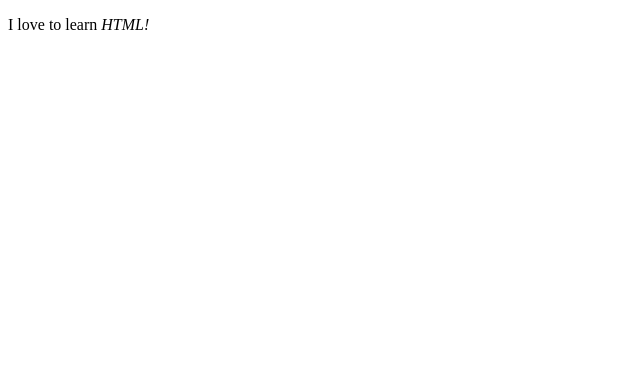
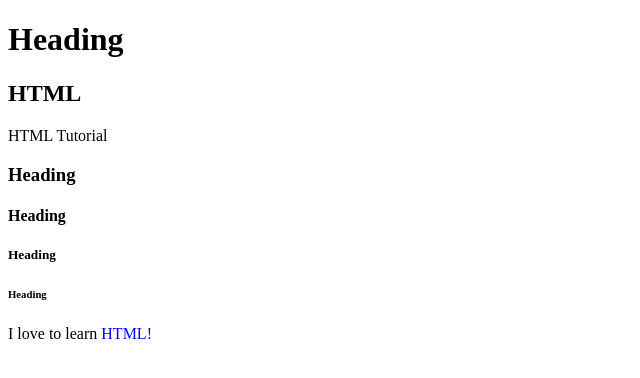
Before and after one commit to Wsanchez91/HTML-Practice, a plain HTML site: page index2.html in a window 1280 px wide. Shown: the whole page, without its empty margins (0-640 px from the left). Drawn offline with Linux system fonts and the light colour scheme.

Commit message:
updated file

```diff
--- a/index2.html
+++ b/index2.html
@@ -6,8 +6,20 @@
     <meta name="keywords" content="HTML, CSS">
     <meta name="description" content="...">
     <title>Document</title>
+    <style>em {
+        color: blue;
+        font-style: normal;
+    } </style>
+
 </head>
 <body>
+    <h1>Heading</h1>
+    <h2>HTML</h2>
+    <p>HTML Tutorial</p>
+    <h3>Heading</h3>
+    <h4>Heading</h4>
+    <h5>Heading</h5>
+    <h6>Heading</h6>
     <p>I love to learn <em>HTML!</em></p>
 </body>
 </html>
```
